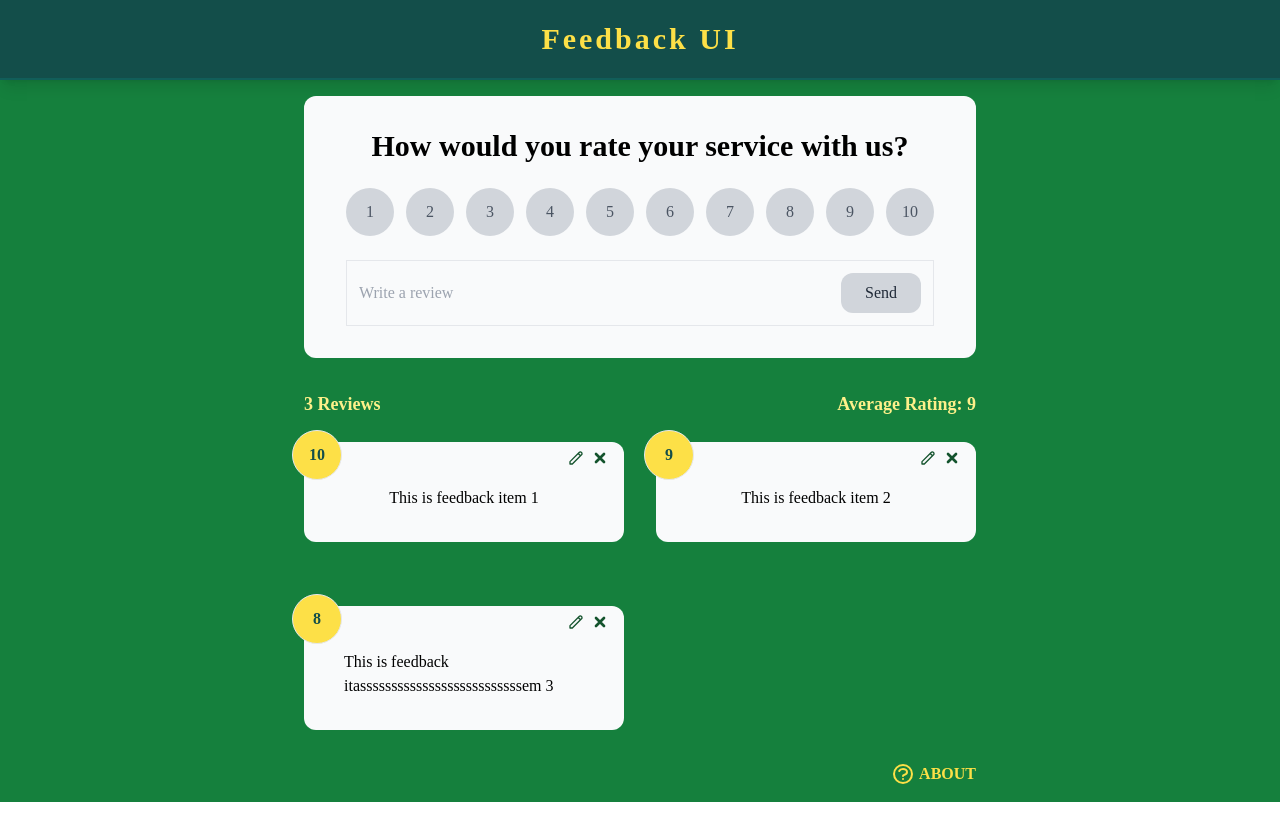
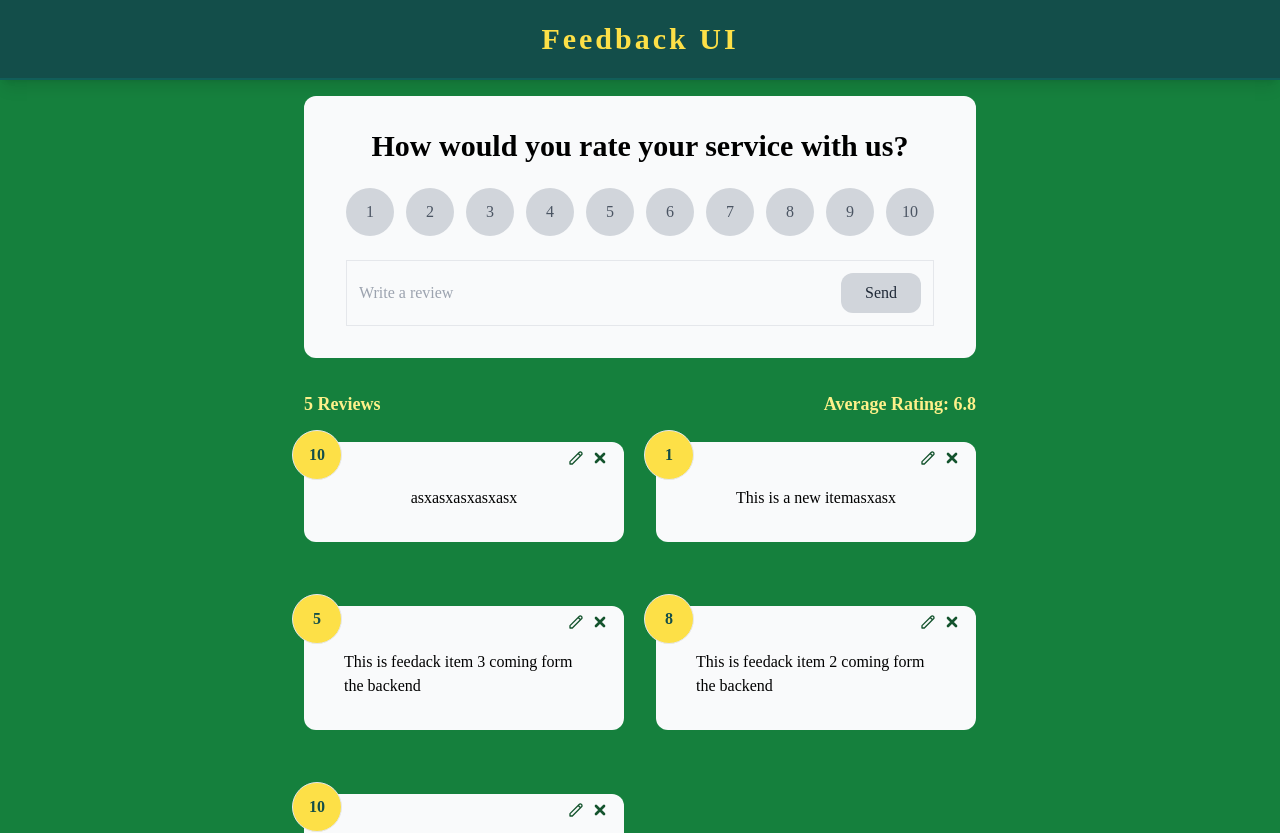
Before and after one commit to walshyc/feedback-app, a React (Create React App) app: page / in a window 1280 px wide. Shown: the top 833 px of the page. Before the commit the page ends 802 px from the top, so only its background shows below. Built offline with nearby package versions, Linux system fonts and the light colour scheme; data requests are answered from the project's data file; a web font is replaced by a local one.

Commit message:
updated to json server

```diff
--- /dev/null
+++ b/db.json
@@ -0,0 +1,29 @@
+{
+  "feedback": [
+    {
+      "id": 1,
+      "rating": 10,
+      "text": "This is feedack item 1 coming form the backend"
+    },
+    {
+      "id": 2,
+      "rating": 8,
+      "text": "This is feedack item 2 coming form the backend"
+    },
+    {
+      "id": 3,
+      "rating": 5,
+      "text": "This is feedack item 3 coming form the backend"
+    },
+    {
+      "text": "This is a new itemasxasx",
+      "rating": 1,
+      "id": 4
+    },
+    {
+      "text": "asxasxasxasxasx",
+      "rating": 10,
+      "id": 5
+    }
+  ]
+}
--- a/src/components/FeedbackList.jsx
+++ b/src/components/FeedbackList.jsx
@@ -4,12 +4,48 @@ import FeedbackItem from './FeedbackItem';
 import FeedbackContext from '../context/FeedbackContext';
 
 const FeedbackList = () => {
-  const { feedback } = useContext(FeedbackContext);
-  if (!feedback || feedback.length === 0) {
-    return <p>No feedback yet</p>;
+  const { feedback, loading } = useContext(FeedbackContext);
+  if (!loading && (!feedback || feedback.length === 0)) {
+    return (
+      <div className="flex gap-4 justify-center items-center text-xl bg-gray-50 rounded-xl py-8 px-10">
+        <svg
+          xmlns="http://www.w3.org/2000/svg"
+          className="h-5 w-5"
+          fill="none"
+          viewBox="0 0 24 24"
+          stroke="currentColor"
+        >
+          <path
+            strokeLinecap="round"
+            strokeLinejoin="round"
+            strokeWidth={2}
+            d="M10 14l2-2m0 0l2-2m-2 2l-2-2m2 2l2 2m7-2a9 9 0 11-18 0 9 9 0 0118 0z"
+          />
+        </svg>
+        No Feedback yet
+      </div>
+    );
   }
 
-  return (
+  return loading ? (
+    <div className="flex gap-4 justify-center items-center text-xl bg-gray-50 rounded-xl py-8 px-10">
+      <svg
+        xmlns="http://www.w3.org/2000/svg"
+        className="h-6 w-6 animate-spin"
+        fill="none"
+        viewBox="0 0 24 24"
+        stroke="currentColor"
+      >
+        <path
+          strokeLinecap="round"
+          strokeLinejoin="round"
+          strokeWidth={2}
+          d="M4 4v5h.582m15.356 2A8.001 8.001 0 004.582 9m0 0H9m11 11v-5h-.581m0 0a8.003 8.003 0 01-15.357-2m15.357 2H15"
+        />
+      </svg>
+      Loading...
+    </div>
+  ) : (
     <div className="grid grid-cols-1 sm:grid-cols-2 gap-8">
       <AnimatePresence>
         {feedback.map((fb) => (
--- a/src/context/FeedbackContext.js
+++ b/src/context/FeedbackContext.js
@@ -1,40 +1,55 @@
-import { createContext, useState } from 'react';
-import { v4 as uuidv4 } from 'uuid';
+import { createContext, useState, useEffect } from 'react';
 const FeedbackContext = createContext();
 
 export const FeedbackProvider = ({ children }) => {
-  const [feedback, setFeedback] = useState([
-    {
-      id: 1,
-      rating: 10,
-      text: 'This is feedback item 1',
-    },
-    {
-      id: 2,
-      rating: 9,
-      text: 'This is feedback item 2',
-    },
-    {
-      id: 3,
-      rating: 8,
-      text: 'This is feedback itassssssssssssssssssssssssssem 3',
-    },
-  ]);
+  const [feedback, setFeedback] = useState([]);
+  const [loading, setLoading] = useState(true);
   const [feedbackEdit, setFeedbackEdit] = useState({ item: {}, edit: false });
 
-  const updateFeedback = (id, updItem) => {
-    setFeedback(
-      feedback.map((item) => (item.id === id ? { ...item, ...updItem } : item))
-    );
+  useEffect(() => {
+    fetchFeedback();
+  }, []);
+
+  const fetchFeedback = async () => {
+    const response = await fetch('/feedback?_sort=id&_order=desc');
+    const data = await response.json();
+    setFeedback(data);
+    setLoading(false);
   };
 
-  const deleteFeedback = (id) => {
-    if (window.confirm('Are you sure you want to delete'))
+  const updateFeedback = async (id, updItem) => {
+    const response = await fetch(`/feedback/${id}`, {
+      method: 'PUT',
+      headers: { 'Content-Type': 'application/json' },
+      body: JSON.stringify(updItem),
+    });
+
+    const data = await response.json();
+    setFeedback(
+      feedback.map((item) => (item.id === id ? { ...item, ...data } : item))
+    );
+    setFeedbackEdit({
+      item: {},
+      edit: false,
+    });
+  };
+
+  const deleteFeedback = async (id) => {
+    if (window.confirm('Are you sure you want to delete')) {
+      await fetch(`/feedback/${id}`, { method: 'DELETE' });
       setFeedback(feedback.filter((item) => item.id !== id));
+    }
   };
-  const addFeedback = (newFeedback) => {
-    newFeedback.id = uuidv4();
-    setFeedback([...feedback, newFeedback]);
+
+  const addFeedback = async (newFeedback) => {
+    const response = await fetch('/feedback', {
+      method: 'POST',
+      headers: { 'Content-Type': 'application/json' },
+      body: JSON.stringify(newFeedback),
+    });
+
+    const data = await response.json();
+    setFeedback([data, ...feedback]);
   };
   const editFeedback = (item) => {
     setFeedbackEdit({
@@ -48,6 +63,7 @@ export const FeedbackProvider = ({ children }) => {
       value={{
         feedback,
         feedbackEdit,
+        loading,
         deleteFeedback,
         addFeedback,
         editFeedback,
```
Also changed, not shown: package.json (+6 -1 lines), 1 other file (tests, documents, lock files or other folders).
